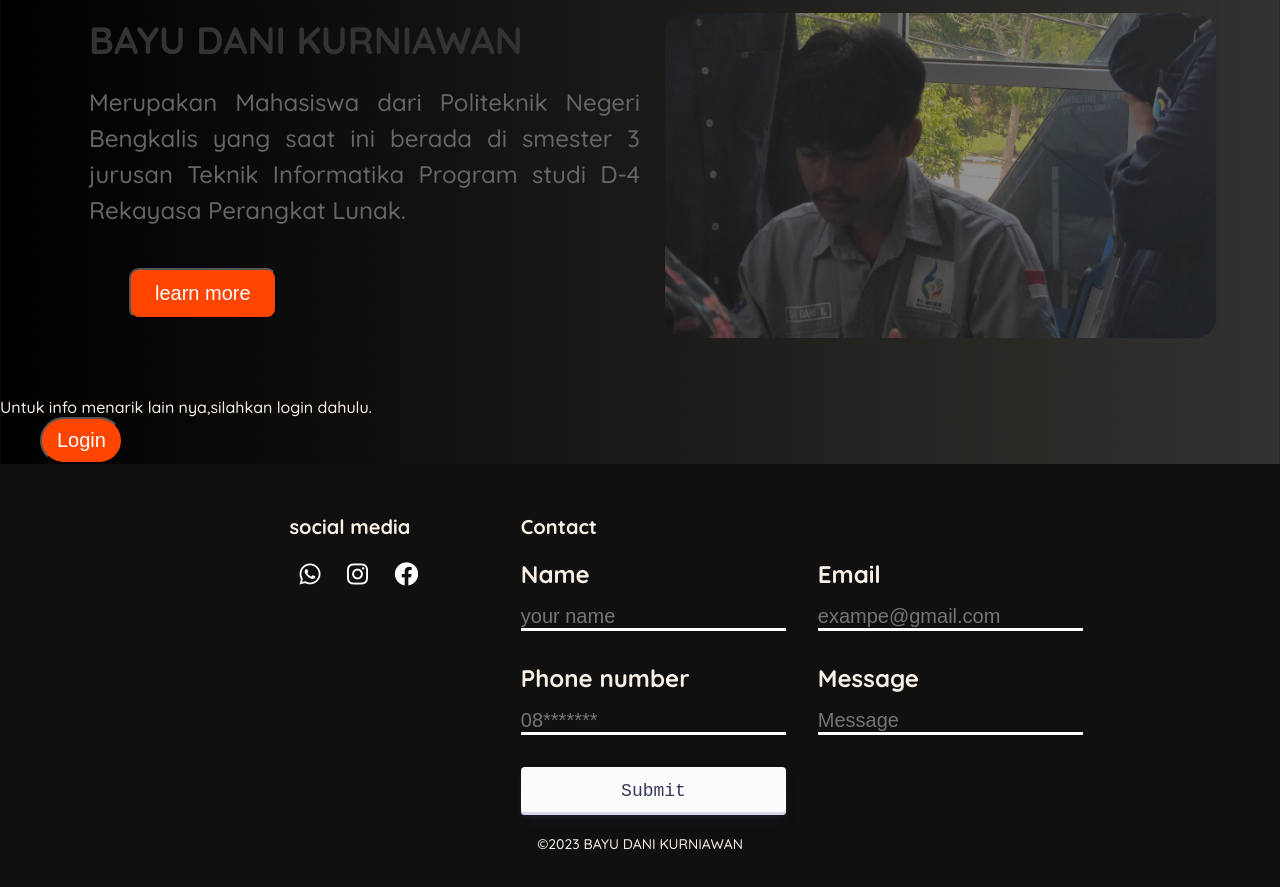
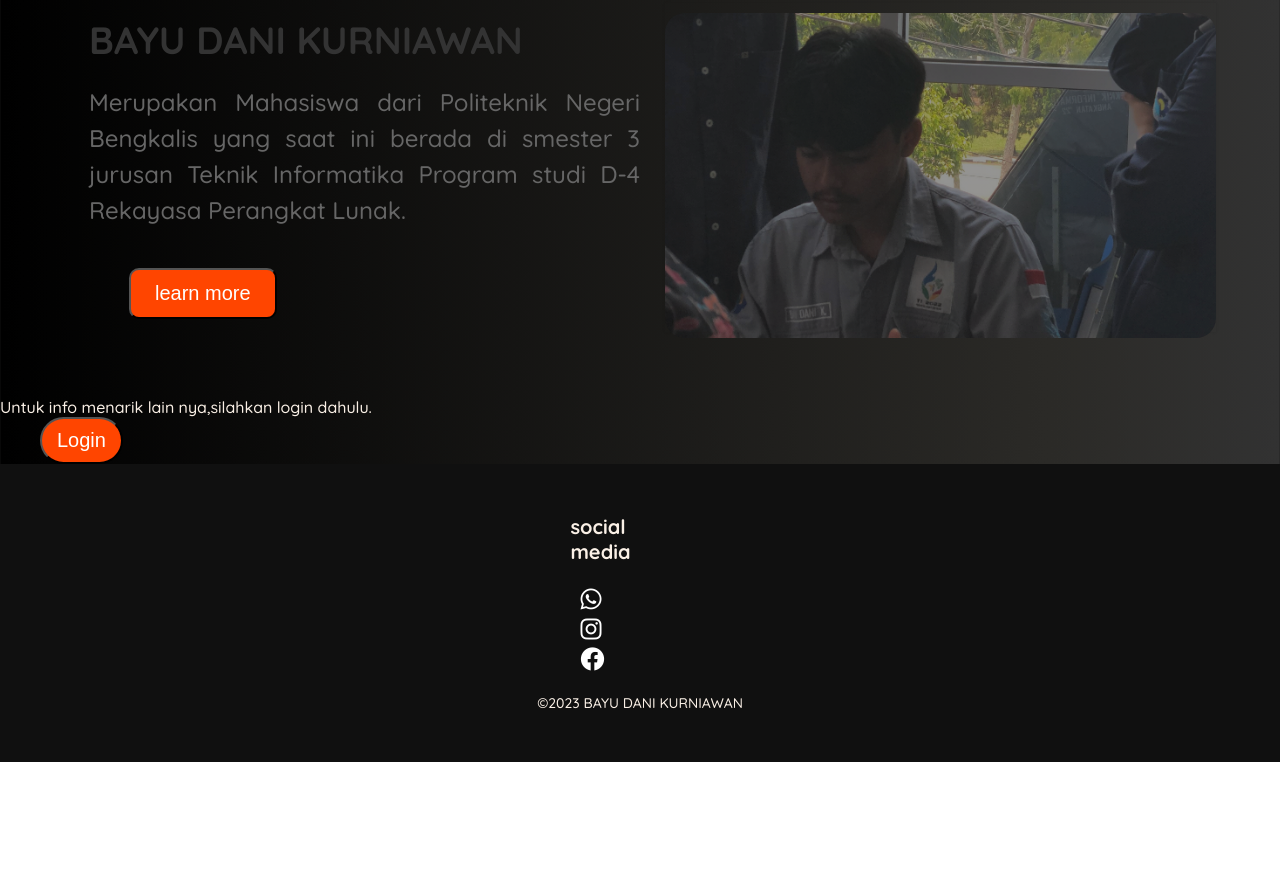
Before and after one commit to bayudani/halaman-utama-pandaa, a website: page index.html in a window 1280 px wide. Shown: the part 5954-6841 px from the top of the page. After the commit the page ends 6716 px from the top, so only its background shows below. Drawn offline with nearby package versions, Linux system fonts and the light colour scheme.

Commit message:
Update index.html

```diff
--- a/index.html
+++ b/index.html
@@ -457,31 +457,7 @@
             <i class="fab fa-facebook"></i>
           </a>
         </div>
-        <div class="col-md-4">
-          <form action="#">
-            <h3>Contact</h3>
-            <div class="form-group">
-              <div class="input-group">
-                <label for="">Name</label>
-                <input type="text" placeholder="your name" />
-              </div>
-              <div class="input-group">
-                <label for="">Email</label>
-                <input type="email" placeholder="exampe@gmail.com" required />
-              </div>
-              <div class="input-group">
-                <label for="">Phone number</label>
-                <input type="tel" placeholder="08*******" required>
-              </div>
-              <div class="input-group">
-                <label for="">Message</label>
-                <input type="text" placeholder="Message" minlength="5" />
-              </div>
-              <button class="button-30" role="button">Submit</button>
-            </div>
-          </form>
 
-        </div>
       </div>
     </div>
     <div class="copyright">
```
